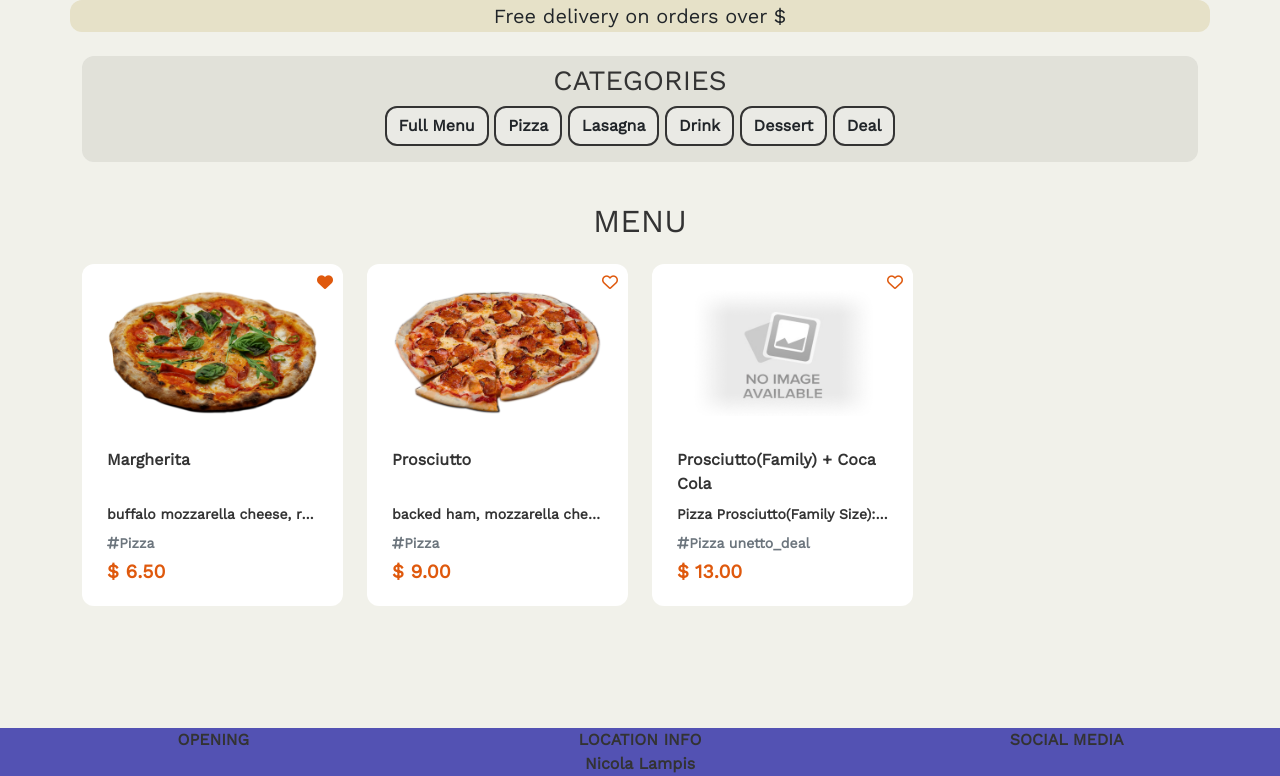
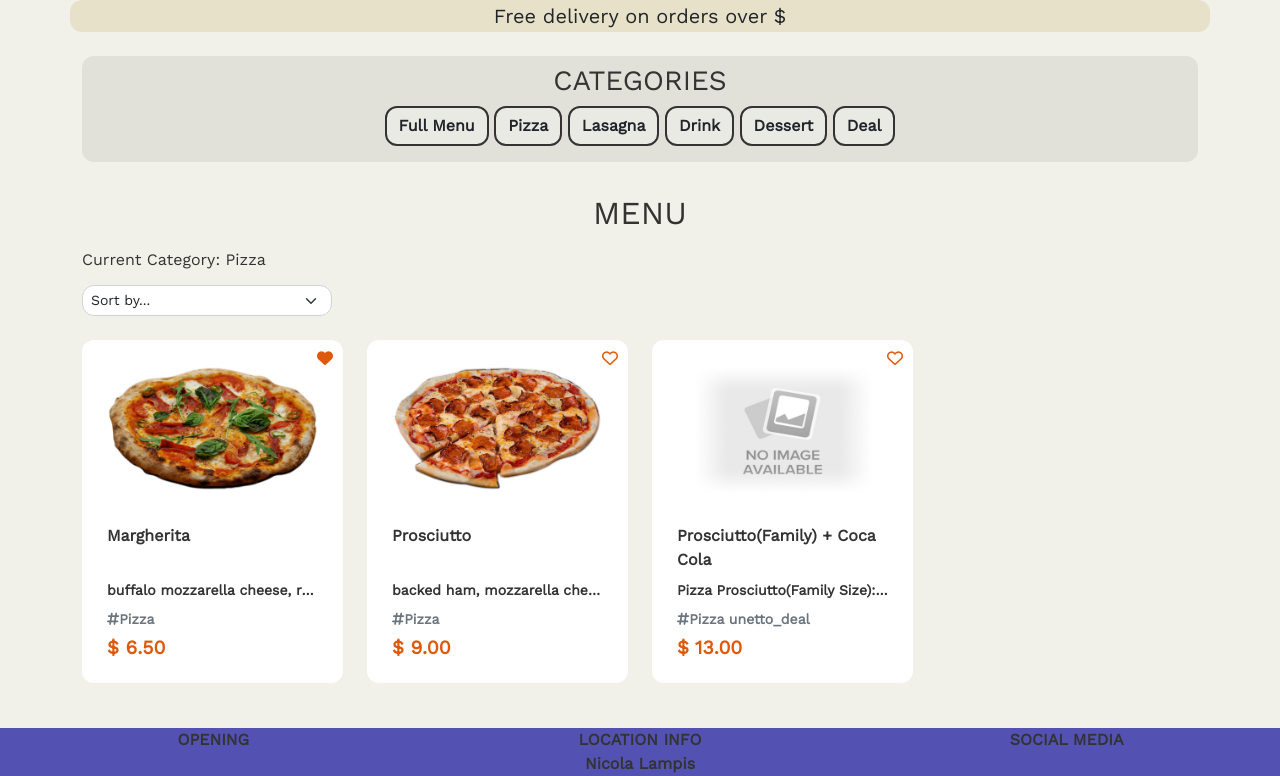
Before and after one commit to NicolaLampis/ms4-unetto-pizza, a Django app: page /menu/?category=pizza in a window 1280 px wide. Shown: the part 72-848 px from the top of the page. Run offline with Django 3.2, Linux system fonts and the light colour scheme; data comes from the database, SQL or seed files in the repository; some libraries are stand-ins or nearby versions.

Commit message:
added selector that sort by price and name

```diff
--- a/menu/templates/menu/menu.html
+++ b/menu/templates/menu/menu.html
@@ -17,7 +17,7 @@
         <div class="col-12 text-center py-2 my-4 card-categories">
             <h3>CATEGORIES</h3>
             <a class="btn btn-custom-normal mb-2" href="{% url 'menu' %}" role="button">Full Menu</a>
-            <a class="btn btn-custom-normal mb-2" href="{% url 'menu' %}?category=pizza" role="button">Pizza</a>
+            <a class="btn {% if current_category == 'pizza' %}btn-custom-accent{% else %}btn-custom-normal{% endif %} mb-2" href="{% url 'menu' %}?category=pizza" role="button">Pizza</a>
             <a class="btn btn-custom-normal mb-2" href="{% url 'menu' %}?category=lasagna" role="button">Lasagna</a>
             <a class="btn btn-custom-normal mb-2" href="{% url 'menu' %}?category=drink" role="button">Drink</a>
             <a class="btn btn-custom-normal mb-2" href="{% url 'menu' %}?category=dessert" role="button">Dessert</a>
@@ -28,7 +28,7 @@
 
 <div class="container">
     <div class="row">
-        <div class="col text-center my-3">
+        <div class="col text-center my-2">
             <h2>MENU</h2>
         </div>
     </div>
@@ -37,12 +37,28 @@
 
 {% block content %}
 
-    {% if query %}
-        <h4 class="mb-3 d-inline-block">Search: {{ query }}</h4>
+<div class="container mb-4">
+    <!-- Current Category or Search term -->
+    {% if current_category %}
+        {% for cat in current_category %}
+            <h6 class="mb-3 d-inline-block">Current Category: {{ cat.friendly_name }}</h6>
+        {% endfor %}
+    {% else %}
+        {% if search_term %}
+            <h6 class="mb-3 d-inline-block">Search: {{ search_term }}</h6>
+        {% endif %}
     {% endif %}
-
-
-<div class="container mb-4">
+    <!-- Sorting options: Name, Price -->
+    <div class="sort-select-wrapper sort-options">
+        <select id="sort-selector" class="form-select form-select-sm custom-border mb-4" aria-label=".form-select-sm sorting">
+            <option value="reset" {% if current_sorting == 'None_None' %}selected{% endif %}>Sort by...</option>
+            <option value="price_asc" {% if current_sorting == 'price_asc' %}selected{% endif %}>Price (low to high)</option>
+            <option value="price_desc" {% if current_sorting == 'price_desc' %}selected{% endif %}>Price (high to low)</option>
+            <option value="name_asc" {% if current_sorting == 'name_asc' %}selected{% endif %}>Name (A-Z)</option>
+            <option value="name_desc" {% if current_sorting == 'name_desc' %}selected{% endif %}>Name (Z-A)</option>
+        </select>
+    </div>
+    <!-- Product Cart -->
     <div class="row">
         {% for product in products %}
         <div class="col-sm-6 col-md-6 col-lg-4 col-xl-3 mb-4">
@@ -65,7 +81,9 @@
                 {% endif %}
 
                 <div class="card-body pb-0">
-                    <p class="mb-2"><strong>{{ product.name }}</strong></p>
+                    <a href="">
+                        <p class="mb-2"><strong>{{ product.name }}</strong></p>
+                    </a>
                 </div>
                 <div class="card-footer bg-transparent pt-0 border-0 text-left">
                     <div class="row">
@@ -94,3 +112,30 @@
 
 
 {% endblock %}
+
+{% block postloadjs %}
+    {{ block.super }}
+    <!-- Sort Selector -->
+    <script type="text/javascript">
+        $('#sort-selector').change(function() {
+            var selector = $(this);
+            var currentUrl = new URL(window.location);
+
+            var selectedVal = selector.val();
+            if(selectedVal != "reset"){
+                var sort = selectedVal.split("_")[0];
+                var direction = selectedVal.split("_")[1];
+
+                currentUrl.searchParams.set("sort", sort);
+                currentUrl.searchParams.set("direction", direction);
+
+                window.location.replace(currentUrl);
+            } else {
+                currentUrl.searchParams.delete("sort");
+                currentUrl.searchParams.delete("direction");
+
+                window.location.replace(currentUrl);
+            }
+        })
+    </script>
+{% endblock %}
--- a/menu/views.py
+++ b/menu/views.py
@@ -3,6 +3,7 @@ from django.shortcuts import (
 from .models import Product, Category, Deal
 from django.contrib import messages
 from django.db.models import Q
+from django.db.models.functions import Lower
 
 
 def all_products(request):
@@ -11,8 +12,24 @@ def all_products(request):
     query = None
     categories = None
     deals = None
+    sort = None
+    direction = None
 
     if request.GET:
+        if 'sort' in request.GET:
+            sortkey = request.GET['sort']
+            sort = sortkey
+            if sortkey == 'name':
+                sortkey = 'lower_name'
+                products = products.annotate(lower_name=Lower('name'))
+            if sortkey == 'favourite':
+                sortkey = 'favourite'
+            if 'direction' in request.GET:
+                direction = request.GET['direction']
+                if direction == 'desc':
+                    sortkey = f'-{sortkey}'
+            products = products.order_by(sortkey)
+
         if 'category' in request.GET:
             categories = request.GET['category'].split(',')
             products = products.filter(category__name__in=categories)
@@ -33,10 +50,13 @@ def all_products(request):
             queries = Q(name__icontains=query) | \
                 Q(description__icontains=query)
             products = products.filter(queries)
+
+    current_sorting = f'{sort}_{direction}'
     context = {
         'products': products,
         'search_term': query,
         'current_category': categories,
         'deals': deals,
+        'current_sorting': current_sorting,
     }
     return render(request, 'menu/menu.html', context)
--- a/static/css/base.css
+++ b/static/css/base.css
@@ -154,3 +154,13 @@ a:hover {
 .banner-site {
     border-radius: var(--border-radius-custom);
 }
+
+/* ---------- Others ---------- */
+
+.sort-options {
+    max-width: 250px;
+}
+
+.custom-border {
+    border-radius: var(--border-radius-custom);
+}
```
